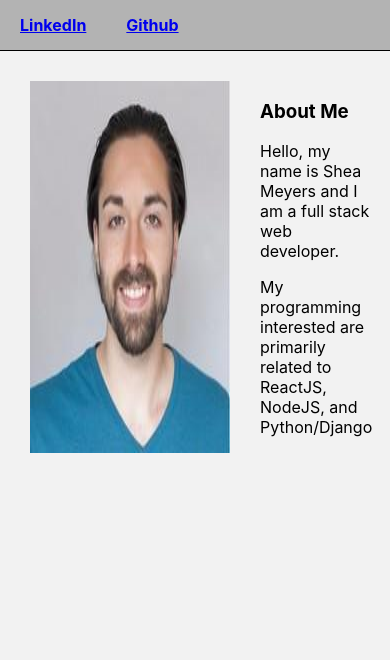
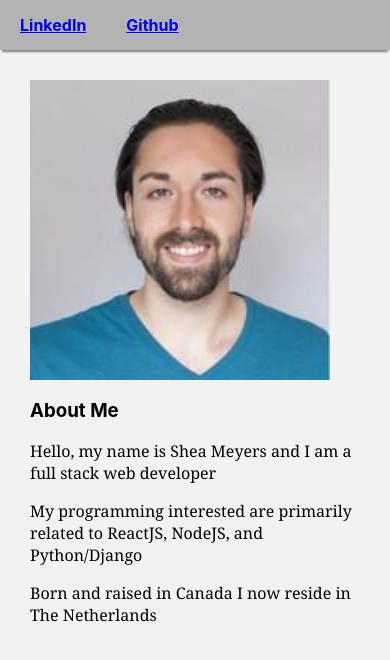
Before and after one commit to SheaMeyers/SheaMeyers.github.io, a React (Create React App) app: page / in a window 390 px wide. Shown: the top 660 px of the page. Built offline with nearby package versions, Linux system fonts and the light colour scheme.

Commit message:
Minor styling changes

```diff
--- a/src/App.css
+++ b/src/App.css
@@ -10,7 +10,7 @@
     height: 50px;
     width: 100%;
     background-color: #b3b3b3;
-    border-bottom: 1px solid black;
+    box-shadow: 0 4px 2px -2px gray;
 }
 
 .Header-bar-div {
@@ -35,3 +35,9 @@
 .Main-body-text {
     flex-grow: 1;
 }
+
+@media (max-width: 600px) {
+    .Main-body {
+        flex-direction: column;
+    }
+}
--- a/src/App.tsx
+++ b/src/App.tsx
@@ -17,8 +17,9 @@ const App: React.FC = () => {
           <img className="Photo" src={photo} alt="logo" />
           <div className="Main-body-text">
               <h3>About Me</h3>
-              <p>Hello, my name is Shea Meyers and I am a full stack web developer.</p>
+              <p>Hello, my name is Shea Meyers and I am a full stack web developer</p>
               <p>My programming interested are primarily related to ReactJS, NodeJS, and Python/Django</p>
+              <p>Born and raised in Canada I now reside in The Netherlands</p>
           </div>
       </div>
     </div>
--- a/src/index.css
+++ b/src/index.css
@@ -12,3 +12,7 @@ code {
   font-family: source-code-pro, Menlo, Monaco, Consolas, 'Courier New',
     monospace;
 }
+
+p {
+  font-family: Georgia, serif;
+}
```
